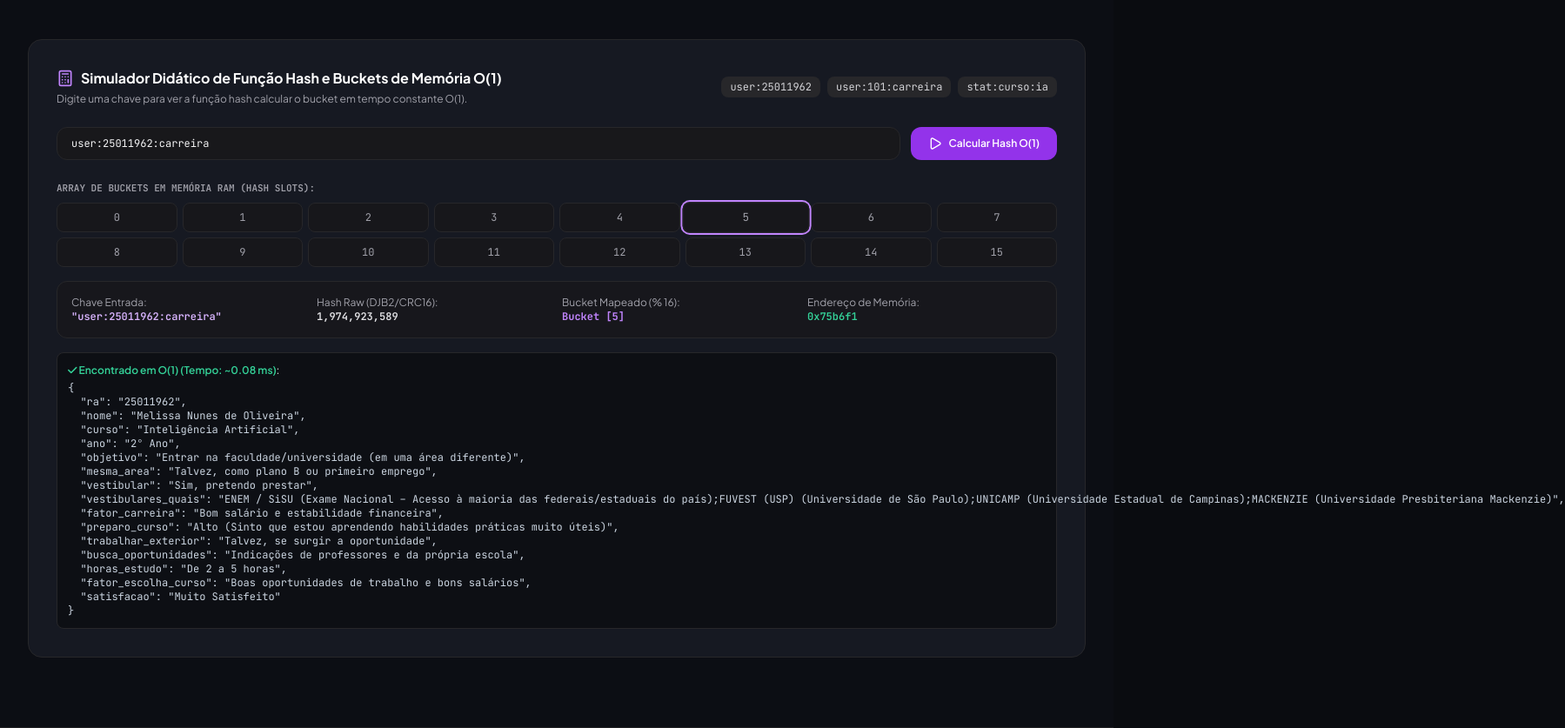
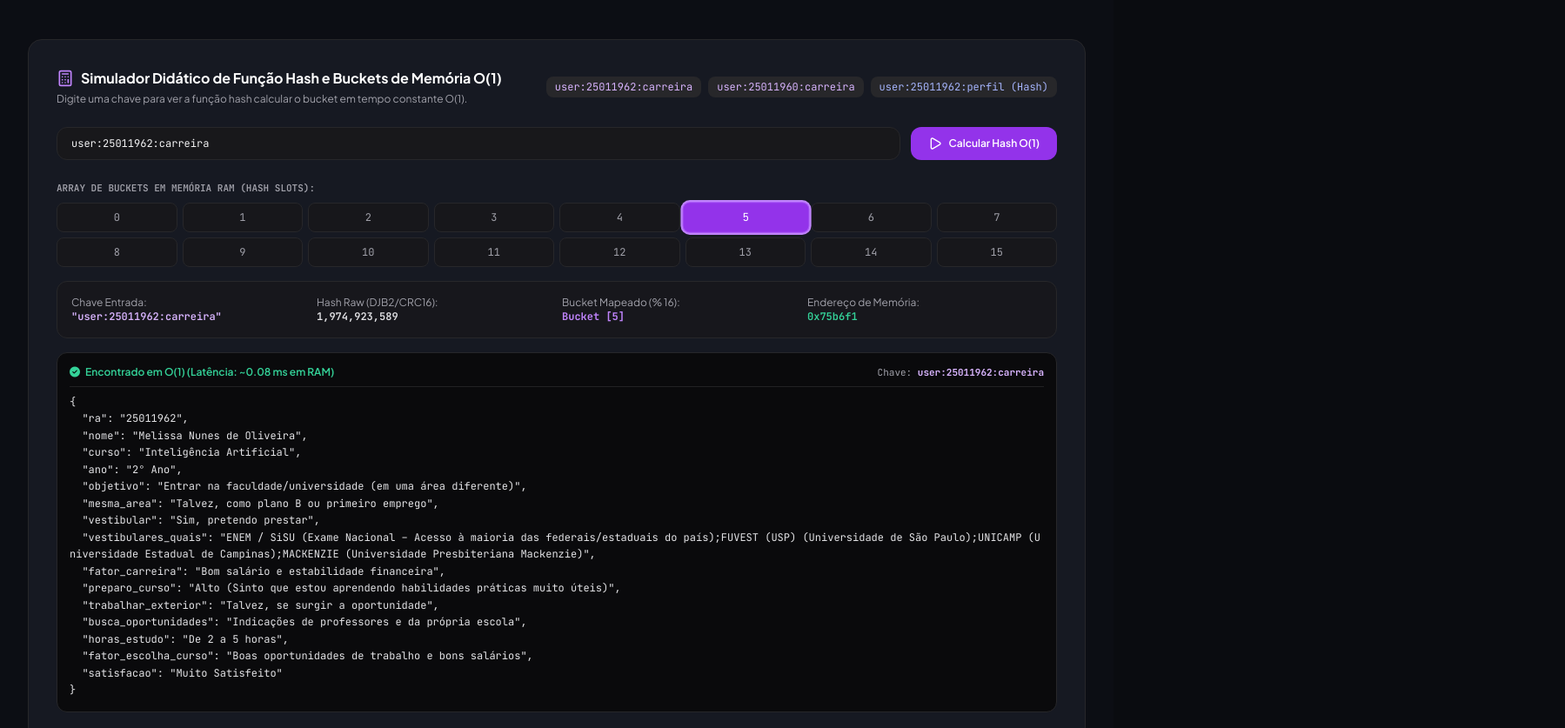
Before and after one commit to mellz980/key-value_experi-ncia, a plain HTML site: page index.html in a window 1280 px wide. Shown: the part 2773-3610 px from the top of the page at 87% size, 1799 px wide, since content can reach past the window. Drawn offline with nearby package versions, Linux system fonts and the light colour scheme.

Commit message:
Correcao do simulador e prevencao de transbordo de texto na margem

```diff
--- a/app.js
+++ b/app.js
@@ -491,7 +491,7 @@ function initTerminal() {
       else if (text.startsWith('(nil)')) colorClass = 'text-slate-400';
       else if (text.startsWith('#') || text.startsWith('=')) colorClass = 'text-cyan-400 font-semibold';
 
-      div.innerHTML = `<pre class="${colorClass} whitespace-pre-wrap font-mono">${escapeHtml(text)}</pre>`;
+      div.innerHTML = `<pre class="${colorClass} whitespace-pre-wrap break-words break-all font-mono">${escapeHtml(text)}</pre>`;
     }
 
     terminalOutput.appendChild(div);
@@ -1081,13 +1081,28 @@ window.simulateHashLookup = function(sampleKey) {
   if (sampleKey) {
     keyInput.value = sampleKey;
   }
-  const key = keyInput.value.trim();
-  if (!key) return;
+  let key = (keyInput ? keyInput.value : '').trim();
+  if (!key) {
+    key = 'user:25011962:carreira';
+    if (keyInput) keyInput.value = key;
+  }
+
+  // Normalização inteligente de chaves cadastradas
+  let lookupKey = key;
+  if (!kvEngine.store.has(lookupKey)) {
+    if (kvEngine.store.has(`user:${key}:carreira`)) {
+      lookupKey = `user:${key}:carreira`;
+    } else if (kvEngine.store.has(`user:${key}`)) {
+      lookupKey = `user:${key}`;
+    } else if (kvEngine.store.has(`user:${key}:perfil`)) {
+      lookupKey = `user:${key}:perfil`;
+    }
+  }
 
   // Algoritmo de hash simples DJB2 para visualização didática
   let hash = 5381;
-  for (let i = 0; i < key.length; i++) {
-    hash = ((hash << 5) + hash) + key.charCodeAt(i);
+  for (let i = 0; i < lookupKey.length; i++) {
+    hash = ((hash << 5) + hash) + lookupKey.charCodeAt(i);
     hash = hash & hash; // Converte para 32-bit integer
   }
   const unsignedHash = Math.abs(hash);
@@ -1095,26 +1110,52 @@ window.simulateHashLookup = function(sampleKey) {
   const hexAddress = '0x' + (unsignedHash.toString(16).padStart(8, '0').slice(0, 6));
 
   // Atualiza painel didático
-  document.getElementById('hash-key-display').textContent = `"${key}"`;
-  document.getElementById('hash-raw-display').textContent = unsignedHash.toLocaleString();
-  document.getElementById('hash-bucket-display').textContent = `Bucket [${bucketIndex}]`;
-  document.getElementById('hash-mem-display').textContent = hexAddress;
+  const keyDisplay = document.getElementById('hash-key-display');
+  const rawDisplay = document.getElementById('hash-raw-display');
+  const bucketDisplay = document.getElementById('hash-bucket-display');
+  const memDisplay = document.getElementById('hash-mem-display');
 
-  // Animação dos buckets
+  if (keyDisplay) keyDisplay.textContent = `"${lookupKey}"`;
+  if (rawDisplay) rawDisplay.textContent = unsignedHash.toLocaleString();
+  if (bucketDisplay) bucketDisplay.textContent = `Bucket [${bucketIndex}]`;
+  if (memDisplay) memDisplay.textContent = hexAddress;
+
+  // Animação e destaque dos buckets
   const buckets = document.querySelectorAll('.hash-bucket-item');
   buckets.forEach((b, idx) => {
-    b.classList.remove('bg-purple-600', 'text-white', 'scale-105', 'ring-2', 'ring-purple-400');
+    b.classList.remove('bg-purple-600', 'text-white', 'ring-2', 'ring-purple-400', 'scale-105', 'border-purple-500');
+    b.classList.add('bg-zinc-900/90', 'text-zinc-400', 'border-zinc-800');
     if (idx === bucketIndex) {
-      b.classList.add('bg-purple-600', 'text-white', 'scale-105', 'ring-2', 'ring-purple-400');
+      b.classList.remove('bg-zinc-900/90', 'text-zinc-400', 'border-zinc-800');
+      b.classList.add('bg-purple-600', 'text-white', 'ring-2', 'ring-purple-400', 'scale-105', 'border-purple-500');
     }
   });
 
-  const resultVal = kvEngine.get(key);
+  const resultVal = kvEngine.get(lookupKey);
   const resultDisplay = document.getElementById('hash-lookup-result');
+  if (!resultDisplay) return;
+
   if (resultVal !== null) {
-    resultDisplay.innerHTML = `<span class="text-emerald-400 font-semibold"><i class="fa-solid fa-check"></i> Encontrado em O(1) (Tempo: ~0.08 ms)</span>: <pre class="mt-1 text-xs text-slate-300 font-mono">${escapeHtml(typeof resultVal === 'object' ? JSON.stringify(resultVal, null, 2) : resultVal)}</pre>`;
+    const formatted = typeof resultVal === 'object' ? JSON.stringify(resultVal, null, 2) : String(resultVal);
+    resultDisplay.innerHTML = `
+      <div class="flex items-center justify-between flex-wrap gap-2 mb-2 pb-2 border-b border-zinc-800/80">
+        <span class="text-emerald-400 font-semibold flex items-center gap-1.5 text-xs">
+          <i class="fa-solid fa-check-circle"></i> Encontrado em O(1) (Latência: ~0.08 ms em RAM)
+        </span>
+        <span class="text-[11px] font-mono text-zinc-400">Chave: <strong class="text-purple-300 font-mono">${escapeHtml(lookupKey)}</strong></span>
+      </div>
+      <div class="w-full overflow-x-auto max-w-full">
+        <pre class="text-xs text-zinc-200 font-mono whitespace-pre-wrap break-words break-all leading-relaxed max-w-full">${escapeHtml(formatted)}</pre>
+      </div>
+    `;
   } else {
-    resultDisplay.innerHTML = `<span class="text-slate-400"><i class="fa-solid fa-info-circle"></i> Chave mapeada para o Bucket [${bucketIndex}], porém ainda não gravada no KV Engine.</span>`;
+    resultDisplay.innerHTML = `
+      <div class="flex items-center gap-2 text-amber-400 text-xs">
+        <i class="fa-solid fa-triangle-exclamation"></i>
+        <span>Chave mapeada para o <strong>Bucket [${bucketIndex}]</strong>, porém não gravada no KV Engine.</span>
+      </div>
+      <p class="text-[11px] text-zinc-400 mt-1">Dica: Selecione chaves como <code class="text-purple-300 font-mono">user:25011962:carreira</code> ou clique em um dos atalhos rápidos.</p>
+    `;
   }
 };
 
--- a/index.html
+++ b/index.html
@@ -779,18 +779,18 @@
                 Digite uma chave para ver a função hash calcular o bucket em tempo constante O(1).
               </p>
             </div>
-            <div class="flex items-center gap-2">
+            <div class="flex items-center gap-2 flex-wrap">
               <button onclick="simulateHashLookup('user:25011962:carreira')"
-                class="px-2.5 py-1 rounded-lg bg-zinc-800 hover:bg-zinc-700 text-zinc-300 text-xs font-mono transition">
-                user:25011962
+                class="px-2.5 py-1 rounded-lg bg-zinc-800 hover:bg-zinc-700 text-purple-300 text-xs font-mono transition">
+                user:25011962:carreira
               </button>
-              <button onclick="simulateHashLookup('user:101:carreira')"
-                class="px-2.5 py-1 rounded-lg bg-zinc-800 hover:bg-zinc-700 text-zinc-300 text-xs font-mono transition">
-                user:101:carreira
+              <button onclick="simulateHashLookup('user:25011960:carreira')"
+                class="px-2.5 py-1 rounded-lg bg-zinc-800 hover:bg-zinc-700 text-purple-300 text-xs font-mono transition">
+                user:25011960:carreira
               </button>
-              <button onclick="simulateHashLookup('stat:curso:ia')"
-                class="px-2.5 py-1 rounded-lg bg-zinc-800 hover:bg-zinc-700 text-zinc-300 text-xs font-mono transition">
-                stat:curso:ia
+              <button onclick="simulateHashLookup('user:25011962:perfil')"
+                class="px-2.5 py-1 rounded-lg bg-zinc-800 hover:bg-zinc-700 text-indigo-300 text-xs font-mono transition">
+                user:25011962:perfil (Hash)
               </button>
             </div>
           </div>
@@ -798,10 +798,11 @@
           <!-- Input da chave -->
           <div class="flex flex-col sm:flex-row gap-3 mb-6">
             <input type="text" id="demo-hash-input" value="user:25011962:carreira"
-              placeholder="Ex: user:25011962:carreira"
+              onkeydown="if(event.key === 'Enter') simulateHashLookup();"
+              placeholder="Ex: user:25011962:carreira ou digite o RA..."
               class="flex-1 px-4 py-2.5 rounded-xl bg-zinc-900 border border-zinc-800 text-zinc-100 font-mono text-xs focus:outline-none focus:ring-2 focus:ring-purple-500">
             <button onclick="simulateHashLookup()"
-              class="px-5 py-2.5 rounded-xl bg-purple-600 hover:bg-purple-500 text-white font-semibold text-xs transition flex items-center justify-center gap-2 focus:ring-2 focus:ring-purple-500">
+              class="px-5 py-2.5 rounded-xl bg-purple-600 hover:bg-purple-500 text-white font-semibold text-xs transition flex items-center justify-center gap-2 focus:ring-2 focus:ring-purple-500 cursor-pointer">
               <i data-lucide="play" class="w-4 h-4"></i>
               <span>Calcular Hash O(1)</span>
             </button>
@@ -886,7 +887,7 @@
           </div>
 
           <!-- Resultado do Lookup -->
-          <div id="hash-lookup-result" class="mt-4 p-3 rounded-lg bg-black/40 border border-zinc-800 text-xs">
+          <div id="hash-lookup-result" class="mt-4 p-3.5 rounded-xl bg-zinc-950/90 border border-zinc-800 text-xs max-w-full overflow-hidden">
             <!-- Preenchido via app.js -->
           </div>
 
```
